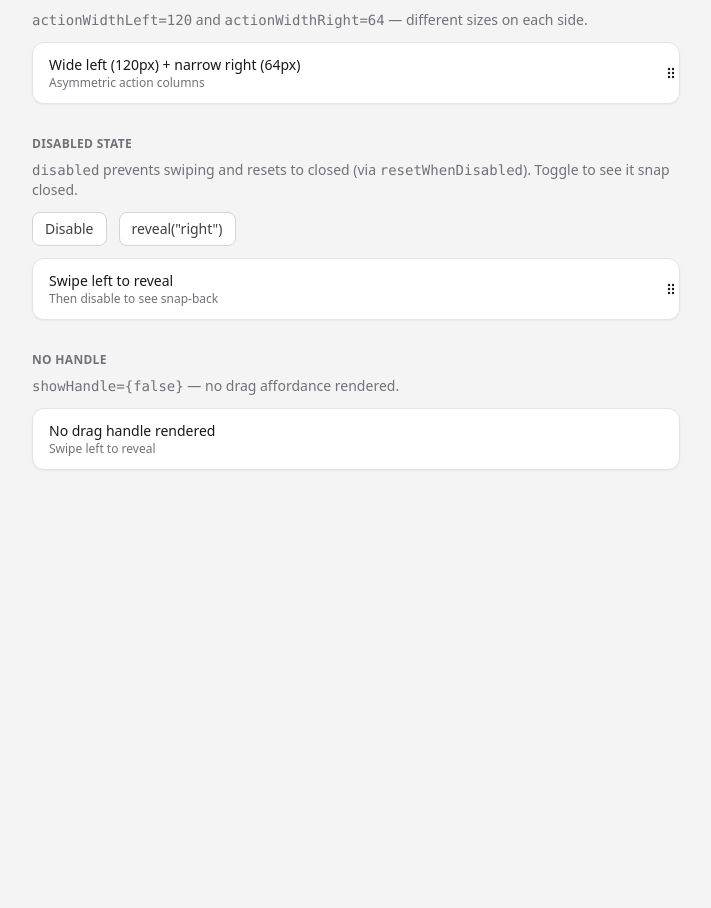
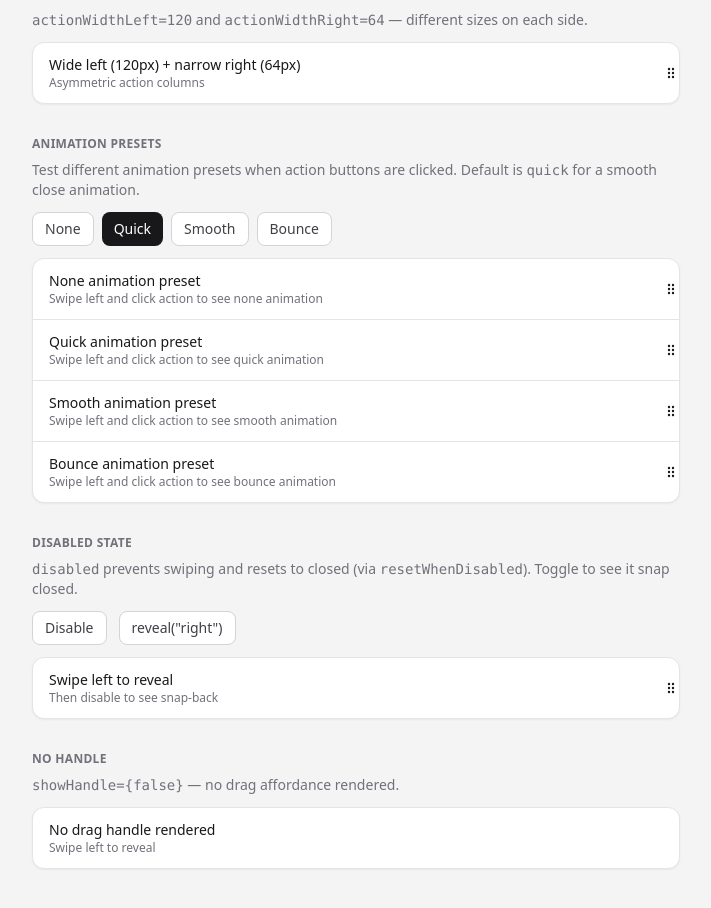
Before and after one commit to present-day/reveal-row, a React (Vite) app in the folder playground/: page / in a window 1280 px wide. Shown: the part 1300-2208 px from the top of the page, without its empty margins (284-995 px from the left). Before the commit the page ends 2026 px from the top, so only its background shows below. Built offline with nearby package versions, Linux system fonts and the light colour scheme.

Commit message:
Add animated close

```diff
--- a/playground/src/PlaygroundApp.tsx
+++ b/playground/src/PlaygroundApp.tsx
@@ -1,4 +1,6 @@
 import {
+  ANIMATION_PRESET,
+  type AnimationPreset,
   REVEAL_POSITION,
   type RevealPosition,
   RevealRow,
@@ -77,9 +79,13 @@ export function PlaygroundApp() {
   )
 
   const handleAction = useCallback(
-    (id: number, action: string) => {
+    (
+      id: number,
+      action: string,
+      animated: boolean | AnimationPreset = true,
+    ) => {
       pushLog(`item ${id}: ${action}`)
-      refMap.current.get(id)?.close()
+      refMap.current.get(id)?.close(animated)
     },
     [pushLog],
   )
@@ -306,6 +312,16 @@ export function PlaygroundApp() {
         </div>
       </section>
 
+      {/* Animation Presets */}
+      <section className="mb-8">
+        <SectionTitle>Animation presets</SectionTitle>
+        <Description>
+          Test different animation presets when action buttons are clicked.
+          Default is <code>quick</code> for a smooth close animation.
+        </Description>
+        <AnimationDemo onLog={pushLog} />
+      </section>
+
       {/* Disabled */}
       <section className="mb-8">
         <SectionTitle>Disabled state</SectionTitle>
@@ -364,6 +380,87 @@ export function PlaygroundApp() {
           </ol>
         )}
       </section>
+    </div>
+  )
+}
+
+function AnimationDemo({ onLog }: { onLog: (text: string) => void }) {
+  const [selectedPreset, setSelectedPreset] = useState<AnimationPreset>(
+    ANIMATION_PRESET.quick,
+  )
+  const animRefMap = useRef<Map<AnimationPreset, RevealRowHandle>>(new Map())
+
+  const presets: Array<{
+    preset: AnimationPreset
+    label: string
+    color: string
+  }> = [
+    { preset: ANIMATION_PRESET.none, label: 'None', color: 'bg-gray-500' },
+    { preset: ANIMATION_PRESET.quick, label: 'Quick', color: 'bg-blue-500' },
+    { preset: ANIMATION_PRESET.smooth, label: 'Smooth', color: 'bg-green-500' },
+    {
+      preset: ANIMATION_PRESET.bounce,
+      label: 'Bounce',
+      color: 'bg-purple-500',
+    },
+  ]
+
+  return (
+    <div>
+      <div className="mb-3 flex flex-wrap gap-2">
+        {presets.map(({ preset, label }) => (
+          <button
+            key={preset}
+            type="button"
+            onClick={() => {
+              setSelectedPreset(preset)
+              onLog(`animation preset changed to: ${preset}`)
+            }}
+            className={`rounded-lg px-3 py-1.5 text-sm font-medium ${
+              selectedPreset === preset
+                ? 'bg-zinc-900 text-white'
+                : 'border border-zinc-300 bg-white text-zinc-700 hover:bg-zinc-50'
+            }`}
+          >
+            {label}
+          </button>
+        ))}
+      </div>
+      <div className="space-y-0 overflow-hidden rounded-xl border border-zinc-200 bg-white shadow-sm">
+        {presets.map(({ preset, label, color }, i) => (
+          <div key={preset}>
+            {i > 0 && <Divider />}
+            <RevealRow
+              ref={(el) => {
+                if (el) animRefMap.current.set(preset, el)
+                else animRefMap.current.delete(preset)
+              }}
+              animationPreset={preset}
+              right={
+                <ActionButton
+                  label="Close"
+                  color={color}
+                  onClick={() =>
+                    onLog(
+                      `animation-demo: ${label.toLowerCase()} animation close`,
+                    )
+                  }
+                />
+              }
+              onRevealChange={(pos) =>
+                onLog(
+                  `animation-demo: ${label.toLowerCase()} onRevealChange → ${pos}`,
+                )
+              }
+            >
+              <ItemContent
+                title={`${label} animation preset`}
+                subtitle={`Swipe left and click action to see ${label.toLowerCase()} animation`}
+              />
+            </RevealRow>
+          </div>
+        ))}
+      </div>
     </div>
   )
 }
--- a/src/RevealRow.tsx
+++ b/src/RevealRow.tsx
@@ -13,6 +13,10 @@ import {
 import { DefaultHandleIcon } from './DefaultHandleIcon'
 import { getRevealFromScroll, getScrollClosed } from './getRevealFromScroll'
 import {
+  ANIMATION_PRESET,
+  ANIMATION_PRESETS,
+  type AnimationConfig,
+  type AnimationPreset,
   REVEAL_HANDLE_POSITION,
   REVEAL_MODE,
   REVEAL_POSITION,
@@ -43,6 +47,23 @@ function resolveMode(
   return REVEAL_MODE.right
 }
 
+function resolveAnimationConfig(
+  animated: boolean | AnimationPreset | AnimationConfig | undefined,
+  defaultPreset: AnimationPreset,
+  customConfig?: AnimationConfig,
+): AnimationConfig {
+  if (animated === false) {
+    return ANIMATION_PRESETS[ANIMATION_PRESET.none]
+  }
+  if (animated === true || animated === undefined) {
+    return customConfig || ANIMATION_PRESETS[defaultPreset]
+  }
+  if (typeof animated === 'string') {
+    return ANIMATION_PRESETS[animated]
+  }
+  return animated
+}
+
 const SCROLL_REVEAL_DEBOUNCE_MS = 64
 const restEpsilon = 2
 
@@ -54,6 +75,12 @@ const rootScrollStyle: CSSProperties = {
   WebkitOverflowScrolling: 'touch',
   overscrollBehaviorX: 'contain',
   touchAction: 'pan-x pan-y',
+}
+
+const rootScrollStyleDisabled: CSSProperties = {
+  ...rootScrollStyle,
+  overflowX: 'hidden',
+  touchAction: 'pan-y',
 }
 
 const snapStart: CSSProperties = { scrollSnapAlign: 'start' }
@@ -83,6 +110,8 @@ function RevealRowInner({
   isActive = false,
   className,
   style,
+  animationPreset = ANIMATION_PRESET.quick,
+  animationConfig,
   forwardedRef,
 }: InnerProps) {
   const mode = resolveMode(left, right, modeProp)
@@ -104,6 +133,7 @@ function RevealRowInner({
   const swipedRef = useRef(false)
   const debounceTimer = useRef<ReturnType<typeof setTimeout> | null>(null)
   const hasAppliedInitialScroll = useRef(false)
+  const isAnimatingRef = useRef(false)
 
   const readPosition = useCallback((): RevealPosition => {
     const el = containerRef.current
@@ -125,45 +155,157 @@ function RevealRowInner({
     if (!el) return
     const m = getMaxScroll(el)
     const closed = getScrollClosed(wL, wR, m, mode)
+
+    // For immediate scroll, we can use the default behavior
+    // CSS scroll snap will handle the final positioning
     el.scrollLeft = closed
   }, [wL, wR, mode])
+
+  const scrollToPosition = useCallback(
+    (targetScrollLeft: number, animationOptions: AnimationConfig) => {
+      const el = containerRef.current
+      if (!el) return
+
+      const { duration, easing } = animationOptions
+
+      if (duration === 0) {
+        el.scrollLeft = targetScrollLeft
+        return
+      }
+
+      // Disable scroll snap during animation
+      isAnimatingRef.current = true
+      const originalScrollSnapType = el.style.scrollSnapType
+      el.style.scrollSnapType = 'none'
+
+      const startScrollLeft = el.scrollLeft
+      const distance = targetScrollLeft - startScrollLeft
+      const startTime = performance.now()
+
+      const animate = (currentTime: number) => {
+        const elapsed = currentTime - startTime
+        const progress = Math.min(elapsed / duration, 1)
+
+        let easedProgress = progress
+        if (easing === 'ease-out') {
+          easedProgress = 1 - (1 - progress) ** 2
+        } else if (easing === 'ease-in-out') {
+          easedProgress =
+            progress < 0.5
+              ? 2 * progress * progress
+              : 1 - (-2 * progress + 2) ** 2 / 2
+        } else if (easing.startsWith('cubic-bezier')) {
+          // For the bounce effect, we'll use a simplified approximation
+          easedProgress = progress * progress * (3 - 2 * progress)
+          if (easing.includes('-0.55')) {
+            // Bounce effect approximation
+            easedProgress =
+              progress < 0.5
+                ? 4 * progress * progress * progress
+                : 1 - (-2 * progress + 2) ** 3 / 2
+            // Add overshoot for bounce
+            if (progress > 0.7 && progress < 1) {
+              easedProgress +=
+                Math.sin((progress - 0.7) * Math.PI * 10) * 0.1 * (1 - progress)
+            }
+          }
+        }
+
+        el.scrollLeft = startScrollLeft + distance * easedProgress
+
+        if (progress < 1) {
+          requestAnimationFrame(animate)
+        } else {
+          el.scrollLeft = targetScrollLeft
+          // Re-enable scroll snap after animation completes
+          el.style.scrollSnapType = originalScrollSnapType || 'x mandatory'
+          isAnimatingRef.current = false
+        }
+      }
+
+      requestAnimationFrame(animate)
+    },
+    [],
+  )
 
   useImperativeHandle(
     forwardedRef,
     () => ({
-      close: () => {
-        scrollToClosed()
+      close: (animated?: boolean | AnimationPreset | AnimationConfig) => {
+        const el = containerRef.current
+        if (!el) return
+
+        const m = getMaxScroll(el)
+        const closed = getScrollClosed(wL, wR, m, mode)
+        const animConfig = resolveAnimationConfig(
+          animated,
+          animationPreset,
+          animationConfig,
+        )
+
+        scrollToPosition(closed, animConfig)
+
+        // Update position after animation or immediately if no animation
+        const delay = animConfig.duration > 0 ? animConfig.duration : 0
+        setTimeout(() => {
           const p = readPosition()
           if (lastEmitted.current !== p) {
             lastEmitted.current = p
             onRevealChange?.(p)
           }
+        }, delay)
       },
-      reveal: (position: RevealPosition) => {
+      reveal: (
+        position: RevealPosition,
+        animated?: boolean | AnimationPreset | AnimationConfig,
+      ) => {
         const el = containerRef.current
         if (!el) return
         const max = getMaxScroll(el)
+
+        let targetScroll: number
         if (position === REVEAL_POSITION.center) {
-          el.scrollLeft = getScrollClosed(wL, wR, max, mode)
+          targetScroll = getScrollClosed(wL, wR, max, mode)
         } else if (
           position === REVEAL_POSITION.left &&
           (mode === REVEAL_MODE.left || mode === REVEAL_MODE.both)
         ) {
-          el.scrollLeft = 0
+          targetScroll = 0
         } else if (
           position === REVEAL_POSITION.right &&
           (mode === REVEAL_MODE.right || mode === REVEAL_MODE.both)
         ) {
-          el.scrollLeft = max
+          targetScroll = max
         } else {
           return
         }
-        const p = getRevealFromScroll(el.scrollLeft, max, wL, wR, mode)
+
+        const animConfig = resolveAnimationConfig(
+          animated,
+          animationPreset,
+          animationConfig,
+        )
+        scrollToPosition(targetScroll, animConfig)
+
+        // Update position after animation or immediately if no animation
+        const delay = animConfig.duration > 0 ? animConfig.duration : 0
+        setTimeout(() => {
+          const p = getRevealFromScroll(targetScroll, max, wL, wR, mode)
           lastEmitted.current = p
           onRevealChange?.(p)
+        }, delay)
       },
     }),
-    [mode, onRevealChange, readPosition, scrollToClosed, wL, wR],
+    [
+      mode,
+      onRevealChange,
+      readPosition,
+      scrollToPosition,
+      wL,
+      wR,
+      animationPreset,
+      animationConfig,
+    ],
   )
 
   useLayoutEffect(() => {
@@ -328,7 +470,7 @@ function RevealRowInner({
       onScroll={handleScroll}
       onClickCapture={onClickCapture}
       style={{
-        ...rootScrollStyle,
+        ...(disabled ? rootScrollStyleDisabled : rootScrollStyle),
         ...style,
         gridTemplateColumns,
       }}
--- a/src/index.ts
+++ b/src/index.ts
@@ -1,6 +1,8 @@
 export { getRevealFromScroll, getScrollClosed } from './getRevealFromScroll'
 export { RevealRow } from './RevealRow'
 export type {
+  AnimationConfig,
+  AnimationPreset,
   RevealHandlePosition,
   RevealMode,
   RevealPosition,
@@ -9,6 +11,8 @@ export type {
   RevealRowProps,
 } from './types'
 export {
+  ANIMATION_PRESET,
+  ANIMATION_PRESETS,
   REVEAL_HANDLE_POSITION,
   REVEAL_MODE,
   REVEAL_POSITION,
--- a/src/types.ts
+++ b/src/types.ts
@@ -25,6 +25,31 @@ export const REVEAL_HANDLE_POSITION = {
 export type RevealHandlePosition =
   (typeof REVEAL_HANDLE_POSITION)[keyof typeof REVEAL_HANDLE_POSITION]
 
+export const ANIMATION_PRESET = {
+  none: 'none',
+  quick: 'quick',
+  smooth: 'smooth',
+  bounce: 'bounce',
+} as const
+
+export type AnimationPreset =
+  (typeof ANIMATION_PRESET)[keyof typeof ANIMATION_PRESET]
+
+export type AnimationConfig = {
+  duration: number
+  easing: string
+}
+
+export const ANIMATION_PRESETS: Record<AnimationPreset, AnimationConfig> = {
+  [ANIMATION_PRESET.none]: { duration: 0, easing: 'linear' },
+  [ANIMATION_PRESET.quick]: { duration: 200, easing: 'ease-out' },
+  [ANIMATION_PRESET.smooth]: { duration: 400, easing: 'ease-in-out' },
+  [ANIMATION_PRESET.bounce]: {
+    duration: 600,
+    easing: 'cubic-bezier(0.68, -0.55, 0.265, 1.55)',
+  },
+}
+
 export type RevealRowClassNames = {
   root?: string
   main?: string
@@ -36,8 +61,11 @@ export type RevealRowClassNames = {
 }
 
 export type RevealRowHandle = {
-  close: () => void
-  reveal: (position: RevealPosition) => void
+  close: (animated?: boolean | AnimationPreset | AnimationConfig) => void
+  reveal: (
+    position: RevealPosition,
+    animated?: boolean | AnimationPreset | AnimationConfig,
+  ) => void
 }
 
 export type RevealRowProps = {
@@ -82,4 +110,13 @@ export type RevealRowProps = {
   isActive?: boolean
   className?: string
   style?: CSSProperties
+  /**
+   * Default animation preset for close/reveal animations when action buttons are clicked.
+   * @default 'quick'
+   */
+  animationPreset?: AnimationPreset
+  /**
+   * Custom animation configuration overriding the preset.
+   */
+  animationConfig?: AnimationConfig
 }
```
Lines whose indentation alone changed are shown as unchanged.
